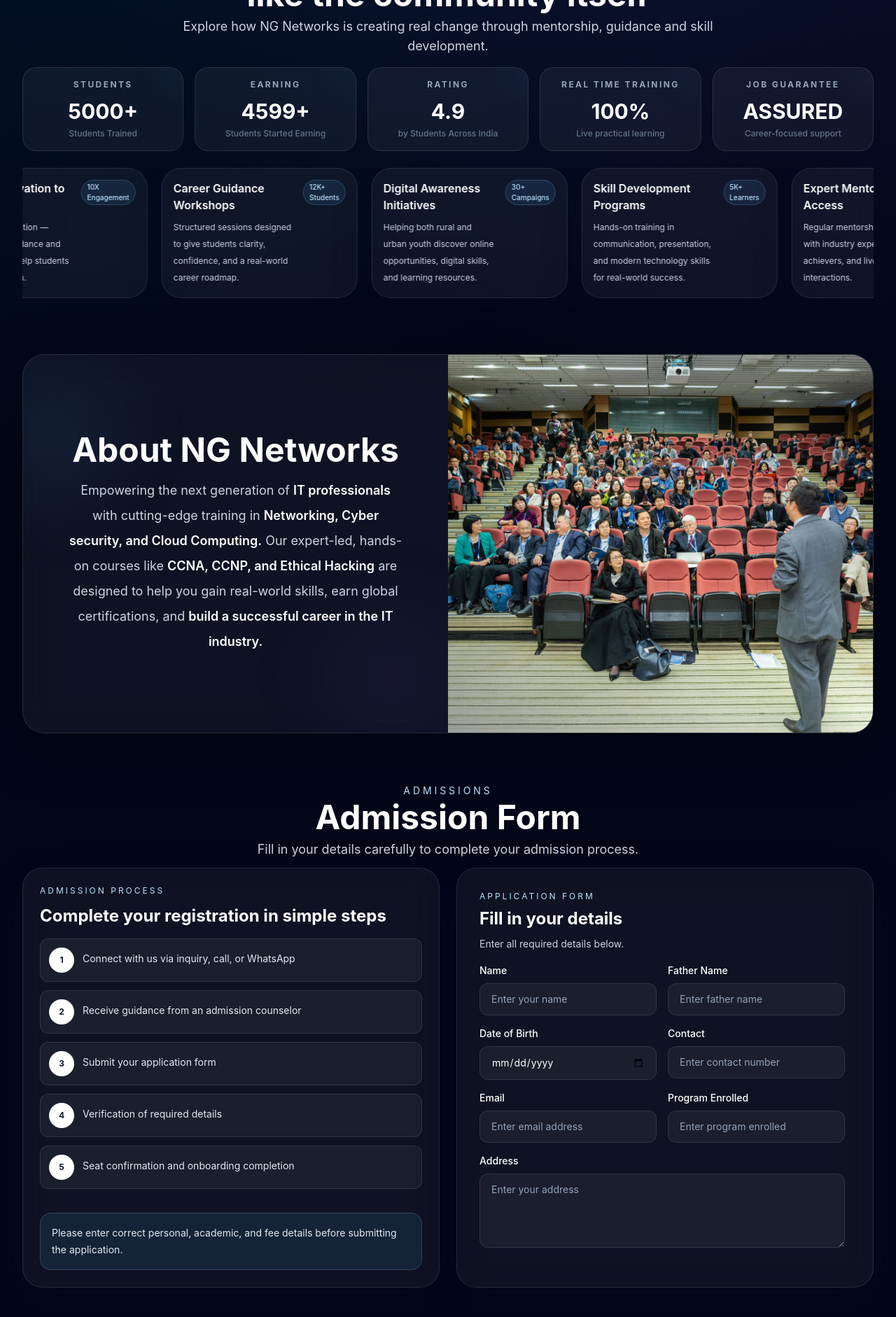
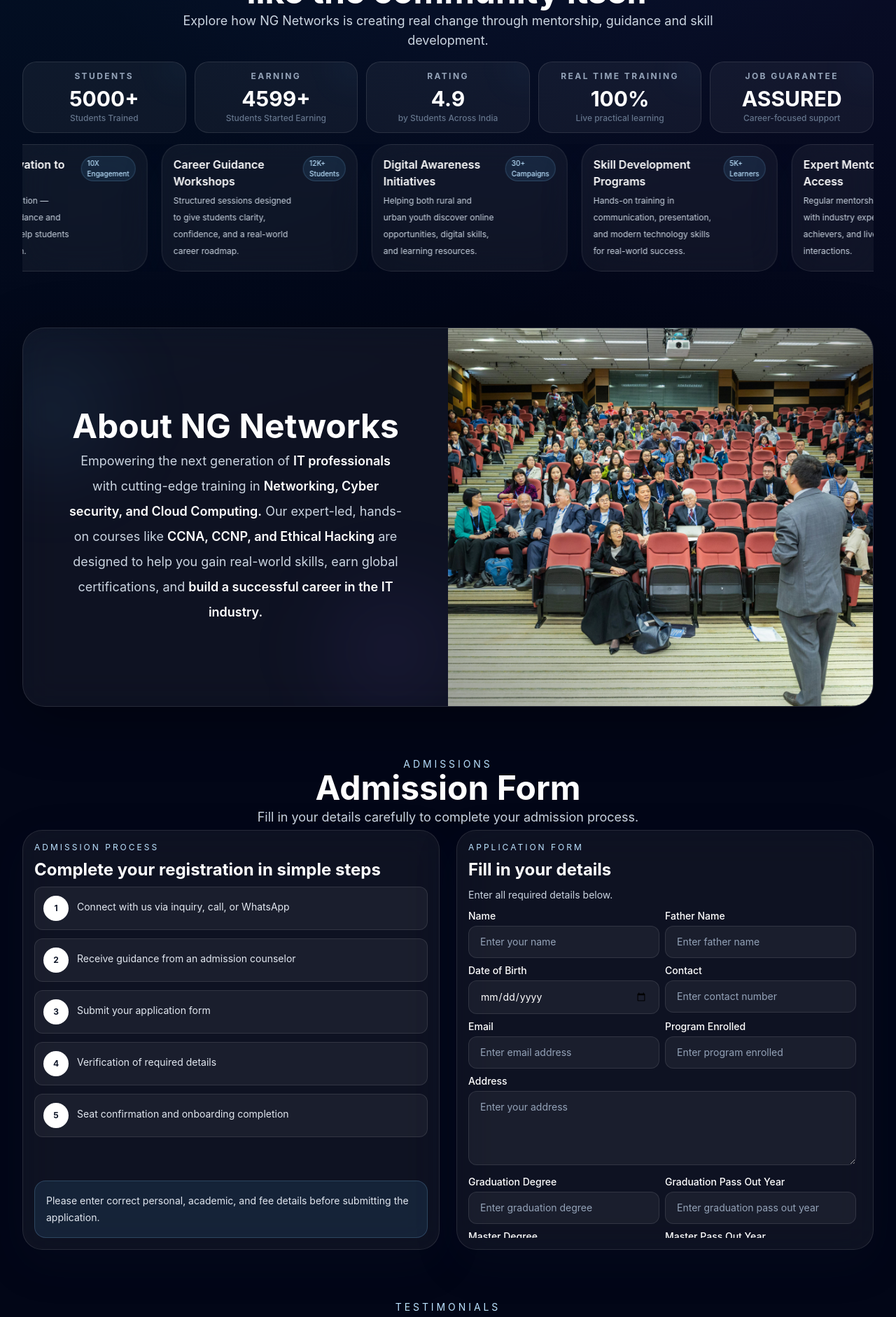
Before and after one commit to ayush31082005/NG-Network, a React (Vite) app: page / in a window 1280 px wide. Shown: the part 880-2762 px from the top of the page at 70% size. Built offline with nearby package versions, Linux system fonts and the light colour scheme; the HTML template or start-up script is replaced by a standard one.

Commit message:
Refine UI components and section layouts

```diff
--- a/src/components/AboutSection.jsx
+++ b/src/components/AboutSection.jsx
@@ -11,7 +11,7 @@ const AboutSection = () => {
             whileInView={{ opacity: 1, x: 0 }}
             viewport={{ once: true, amount: 0.2 }}
             transition={{ duration: 0.7 }}
-            className="relative flex items-center px-6 py-6 sm:px-10 sm:py-10 lg:px-16"
+            className="relative flex items-center px-6 py-4 sm:px-10 sm:py-6 lg:px-16"
           >
             {/* premium glow */}
             <div className="absolute -left-10 top-10 h-40 w-40 rounded-full bg-brand-400/10 blur-3xl" />
@@ -22,7 +22,7 @@ const AboutSection = () => {
                 About NG Networks
               </h2>
 
-              <p className="mt-4 text-base leading-8 text-slate-300 sm:text-lg sm:leading-9">
+              <p className="mt-2 text-base leading-8 text-slate-300 sm:text-lg sm:leading-9">
                 Empowering the next generation of{' '}
                 <span className="font-semibold text-white">IT professionals</span>{' '}
                 with cutting-edge training in{' '}
--- a/src/components/AdmissionSection.jsx
+++ b/src/components/AdmissionSection.jsx
@@ -58,24 +58,24 @@ const AdmissionSection = () => {
           align="center"
         />
 
-        <div className="mt-3 grid gap-6 lg:grid-cols-2 lg:items-stretch">
+        <div className="mt-1 grid gap-6 lg:grid-cols-2 lg:items-stretch">
           {/* Left Side */}
           <motion.div
             initial={{ opacity: 0, x: -25 }}
             whileInView={{ opacity: 1, x: 0 }}
             viewport={{ once: true }}
             transition={{ duration: 0.6 }}
-            className="glass-card flex h-full flex-col rounded-[28px] p-5 sm:p-6"
+            className="glass-card flex h-full flex-col rounded-[28px] p-3 sm:p-4"
           >
             <p className="text-xs uppercase tracking-[0.25em] text-brand-200">
               Admission Process
             </p>
 
-            <h3 className="mt-3 text-xl font-bold text-white sm:text-2xl">
+            <h3 className="mt-2 text-xl font-bold text-white sm:text-2xl">
               Complete your registration in simple steps
             </h3>
 
-            <div className="mt-4 flex flex-1 flex-col space-y-3">
+            <div className="mt-2 flex flex-1 flex-col space-y-3">
               {admissionSteps?.map((step, index) => (
                 <div
                   key={index}
@@ -89,7 +89,7 @@ const AdmissionSection = () => {
               ))}
             </div>
 
-            <div className="mt-4 rounded-2xl border border-brand-300/20 bg-brand-400/10 p-4">
+            <div className="mt-2 rounded-2xl border border-brand-300/20 bg-brand-400/10 p-4">
               <p className="text-sm leading-6 text-slate-200">
                 Please enter correct personal, academic, and fee details before
                 submitting the application.
@@ -103,7 +103,7 @@ const AdmissionSection = () => {
             whileInView={{ opacity: 1, x: 0 }}
             viewport={{ once: true }}
             transition={{ duration: 0.6 }}
-            className="glass-card h-[600px] rounded-[28px] p-5 sm:p-6 lg:p-8 flex flex-col"
+            className="glass-card h-[600px] rounded-[28px] p-3 sm:p-4 flex flex-col"
           >
             <p className="text-xs uppercase tracking-[0.25em] text-brand-200 shrink-0">
               Application Form
@@ -119,12 +119,12 @@ const AdmissionSection = () => {
 
             <form
               onSubmit={handleSubmit}
-              className="mt-4 flex-1 overflow-y-auto pr-2"
+              className="mt-2 flex-1 overflow-y-auto pr-2"
             >
-              <div className="grid gap-4 sm:grid-cols-2">
+              <div className="grid gap-2 sm:grid-cols-2">
                 {/* Name */}
                 <div>
-                  <label className="mb-2 block text-sm font-medium text-white">
+                  <label className="mb-1 block text-sm font-medium text-white">
                     Name
                   </label>
                   <input
@@ -140,7 +140,7 @@ const AdmissionSection = () => {
 
                 {/* Father Name */}
                 <div>
-                  <label className="mb-2 block text-sm font-medium text-white">
+                  <label className="mb-1 block text-sm font-medium text-white">
                     Father Name
                   </label>
                   <input
@@ -156,7 +156,7 @@ const AdmissionSection = () => {
 
                 {/* DOB */}
                 <div>
-                  <label className="mb-2 block text-sm font-medium text-white">
+                  <label className="mb-1 block text-sm font-medium text-white">
                     Date of Birth
                   </label>
                   <input
@@ -171,7 +171,7 @@ const AdmissionSection = () => {
 
                 {/* Contact */}
                 <div>
-                  <label className="mb-2 block text-sm font-medium text-white">
+                  <label className="mb-1 block text-sm font-medium text-white">
                     Contact
                   </label>
                   <input
@@ -187,7 +187,7 @@ const AdmissionSection = () => {
 
                 {/* Email */}
                 <div>
-                  <label className="mb-2 block text-sm font-medium text-white">
+                  <label className="mb-1 block text-sm font-medium text-white">
                     Email
                   </label>
                   <input
@@ -203,7 +203,7 @@ const AdmissionSection = () => {
 
                 {/* Program Enrolled */}
                 <div>
-                  <label className="mb-2 block text-sm font-medium text-white">
+                  <label className="mb-1 block text-sm font-medium text-white">
                     Program Enrolled
                   </label>
                   <input
@@ -219,7 +219,7 @@ const AdmissionSection = () => {
 
                 {/* Address */}
                 <div className="sm:col-span-2">
-                  <label className="mb-2 block text-sm font-medium text-white">
+                  <label className="mb-1 block text-sm font-medium text-white">
                     Address
                   </label>
                   <textarea
@@ -235,7 +235,7 @@ const AdmissionSection = () => {
 
                 {/* Graduation Degree */}
                 <div>
-                  <label className="mb-2 block text-sm font-medium text-white">
+                  <label className="mb-1 block text-sm font-medium text-white">
                     Graduation Degree
                   </label>
                   <input
@@ -250,7 +250,7 @@ const AdmissionSection = () => {
 
                 {/* Graduation Pass Out Year */}
                 <div>
-                  <label className="mb-2 block text-sm font-medium text-white">
+                  <label className="mb-1 block text-sm font-medium text-white">
                     Graduation Pass Out Year
                   </label>
                   <input
@@ -265,7 +265,7 @@ const AdmissionSection = () => {
 
                 {/* Master Degree */}
                 <div>
-                  <label className="mb-2 block text-sm font-medium text-white">
+                  <label className="mb-1 block text-sm font-medium text-white">
                     Master Degree
                   </label>
                   <input
@@ -280,7 +280,7 @@ const AdmissionSection = () => {
 
                 {/* Master Pass Out Year */}
                 <div>
-                  <label className="mb-2 block text-sm font-medium text-white">
+                  <label className="mb-1 block text-sm font-medium text-white">
                     Master Pass Out Year
                   </label>
                   <input
@@ -295,7 +295,7 @@ const AdmissionSection = () => {
 
                 {/* Certification */}
                 <div className="sm:col-span-2">
-                  <label className="mb-2 block text-sm font-medium text-white">
+                  <label className="mb-1 block text-sm font-medium text-white">
                     Add Any Certification
                   </label>
                   <textarea
@@ -310,7 +310,7 @@ const AdmissionSection = () => {
 
                 {/* Total Fee Application */}
                 <div>
-                  <label className="mb-2 block text-sm font-medium text-white">
+                  <label className="mb-1 block text-sm font-medium text-white">
                     Total Fee Application
                   </label>
                   <input
@@ -325,7 +325,7 @@ const AdmissionSection = () => {
 
                 {/* Fee Paid */}
                 <div>
-                  <label className="mb-2 block text-sm font-medium text-white">
+                  <label className="mb-1 block text-sm font-medium text-white">
                     Fee Paid
                   </label>
                   <input
@@ -340,7 +340,7 @@ const AdmissionSection = () => {
 
                 {/* Payment Method */}
                 <div>
-                  <label className="mb-2 block text-sm font-medium text-white">
+                  <label className="mb-1 block text-sm font-medium text-white">
                     Method of Payment
                   </label>
                   <select
@@ -370,7 +370,7 @@ const AdmissionSection = () => {
 
                 {/* Signature */}
                 <div>
-                  <label className="mb-2 block text-sm font-medium text-white">
+                  <label className="mb-1 block text-sm font-medium text-white">
                     Signature Upload
                   </label>
 
@@ -388,7 +388,7 @@ const AdmissionSection = () => {
 
                 {/* Proof Upload */}
                 <div className="sm:col-span-2">
-                  <label className="mb-2 block text-sm font-medium text-white">
+                  <label className="mb-1 block text-sm font-medium text-white">
                     Upload Proof
                   </label>
                   <input
--- a/src/components/ImpactSection.jsx
+++ b/src/components/ImpactSection.jsx
@@ -8,7 +8,7 @@ const ImpactCard = ({ item }) => (
     <div className="flex items-start justify-between gap-4">
       <div>
         <h3 className="text-base font-semibold text-white">{item.title}</h3>
-        <p className="mt-2 text-xs leading-6 text-slate-300">{item.desc}</p>
+        <p className="mt-1 text-xs leading-6 text-slate-300">{item.desc}</p>
       </div>
 
       <span className="rounded-full border border-brand-300/20 bg-brand-400/10 px-2 py-0.5 text-[10px] font-medium text-brand-200">
@@ -107,12 +107,12 @@ const ImpactSection = () => {
           align="center"
         />
 
-        <div className="mt-4 flex gap-4 overflow-x-auto pb-4 scroll-smooth snap-x snap-mandatory lg:grid lg:grid-cols-5 lg:overflow-visible lg:pb-0 [scrollbar-width:none] [&::-webkit-scrollbar]:hidden">
+        <div className="mt-4 grid grid-cols-2 gap-3 lg:grid-cols-5">
           {impactStats.map((item, index) => (
             <div
               key={item.title}
               ref={(el) => (statsRef.current[index] = el)}
-              className="relative min-w-[240px] snap-center overflow-hidden rounded-[20px] border border-white/10 bg-white/5 p-4 text-center lg:min-w-0"
+              className={`relative overflow-hidden rounded-[20px] border border-white/10 bg-white/5 p-3 text-center ${index === 4 ? 'col-span-2 sm:col-span-1' : ''}`}
             >
               <p className="text-[10px] font-bold uppercase tracking-[0.2em] text-slate-400 sm:text-xs">
                 {item.title}
@@ -120,14 +120,14 @@ const ImpactSection = () => {
 
               <p
                 ref={(el) => (valueRefs.current[index] = el)}
-                className="mt-3 text-2xl font-bold text-white sm:text-3xl"
+                className="mt-1.5 text-2xl font-bold text-white sm:text-3xl"
               >
                 {typeof item.endValue === 'number'
                   ? `0${item.suffix || ''}`
                   : item.value}
               </p>
 
-              <p className="mt-1.5 text-[11px] font-medium leading-relaxed text-slate-500 sm:text-xs text-balance">
+              <p className="mt-0.5 text-[11px] font-medium leading-relaxed text-slate-500 sm:text-xs text-balance">
                 {item.label}
               </p>
 
@@ -138,7 +138,7 @@ const ImpactSection = () => {
 
 
 
-        <div className="mt-6 overflow-hidden">
+        <div className="mt-4 overflow-hidden">
           <div className="flex justify-center">
             <div ref={trackRef} className="flex gap-4 sm:gap-5">
               {repeated.map((item, index) => (
--- a/src/components/NitinSection.jsx
+++ b/src/components/NitinSection.jsx
@@ -40,7 +40,7 @@ const NitinSection = () => {
             whileInView={{ opacity: 1, x: 0 }}
             viewport={{ once: true }}
             transition={{ duration: 0.7 }}
-            className="glass-card rounded-[28px] p-3 text-center sm:p-4"
+            className="glass-card rounded-[28px] p-2 text-center sm:p-3"
           >
             <h2 className="text-2xl font-bold text-white sm:text-3xl">
               Founder’s Story – NG Networks
@@ -53,13 +53,13 @@ const NitinSection = () => {
               career direction and practical learning opportunities.
             </p>
 
-            <p className="mt-2 text-sm leading-7 text-slate-300 sm:text-base sm:leading-8">
+            <p className="mt-1 text-sm leading-7 text-slate-300 sm:text-base sm:leading-8">
               This vision led him to build NG Networks a platform focused on industry-relevant training,
               mentorship, and placement-ready skills. Under his leadership, thousands of learners have
               developed expertise in networking, cybersecurity, cloud computing, and IT domains.
             </p>
 
-            <p className="mt-2 text-sm leading-7 text-slate-300 sm:text-base sm:leading-8">
+            <p className="mt-1 text-sm leading-7 text-slate-300 sm:text-base sm:leading-8">
               Nitin strongly believes in discipline, consistency, and quality learning. His mission is to
               empower students with the right guidance and opportunities to build successful careers and
               contribute to a skilled and future-ready workforce.
--- a/src/components/SectionTitle.jsx
+++ b/src/components/SectionTitle.jsx
@@ -7,7 +7,7 @@ const SectionTitle = ({ eyebrow, title, description, align = 'left' }) => {
         } max-w-3xl`}
     >
       {eyebrow && (
-        <p className="mb-1 text-sm uppercase tracking-[0.28em] text-brand-200">
+        <p className="mb-0 text-sm uppercase tracking-[0.28em] text-brand-200">
           {eyebrow}
         </p>
       )}
@@ -17,7 +17,7 @@ const SectionTitle = ({ eyebrow, title, description, align = 'left' }) => {
       </h2>
 
       {description && (
-        <p className="mt-2 text-base leading-7 text-slate-300 sm:text-lg">
+        <p className="mt-1 text-base leading-7 text-slate-300 sm:text-lg">
           {description}
         </p>
       )}
--- a/src/components/YoutubeSection.jsx
+++ b/src/components/YoutubeSection.jsx
@@ -16,7 +16,7 @@ const YoutubeSection = () => {
           align="center"
         />
 
-        <div className="mt-1 flex justify-center">
+        <div className="mt-0 flex justify-center">
           <a
             href="https://www.youtube.com/@ngnetworkss"
             target="_blank"
@@ -32,7 +32,7 @@ const YoutubeSection = () => {
           whileInView={{ opacity: 1, y: 0 }}
           viewport={{ once: true, amount: 0.2 }}
           transition={{ duration: 0.7 }}
-          className="mt-3 overflow-hidden rounded-[32px] border border-white/10 bg-white/5 p-4 sm:p-5"
+          className="mt-2 overflow-hidden rounded-[32px] border border-white/10 bg-white/5 p-4 sm:p-5"
         >
           <div className="marquee-track flex gap-5 animate-marqueeReverse">
             {repeated.map((video, index) => (
@@ -59,7 +59,7 @@ const YoutubeSection = () => {
 
                 <div className="p-3">
                   <h3 className="text-lg font-semibold text-white">{video.title}</h3>
-                  <p className="mt-2 text-sm leading-7 text-slate-300">{video.desc}</p>
+                  <p className="mt-1 text-sm leading-7 text-slate-300">{video.desc}</p>
                 </div>
               </a>
             ))}
```
Also changed, not shown: src/components/TestimonialsSection.jsx (+5 -5 lines).
